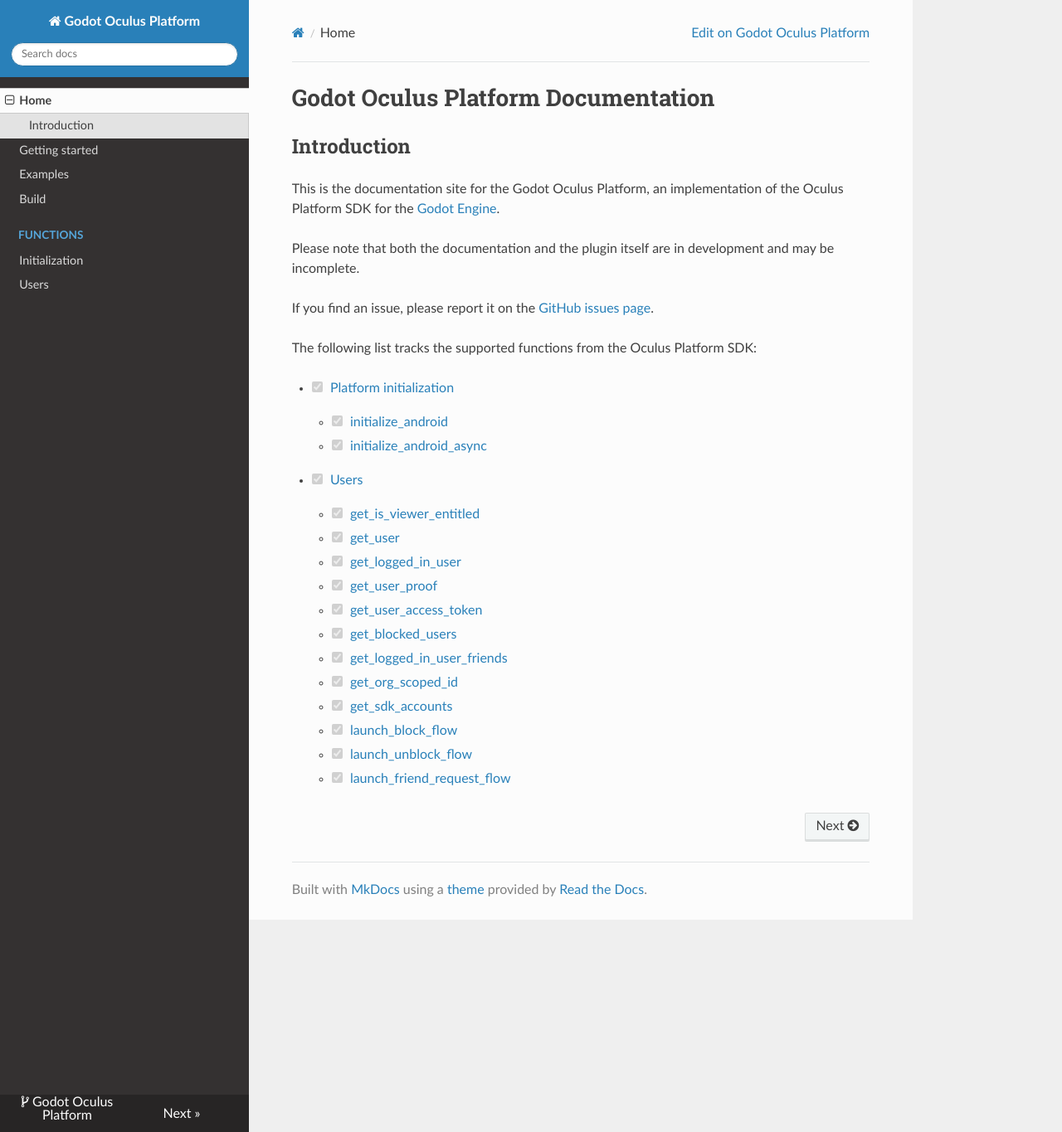
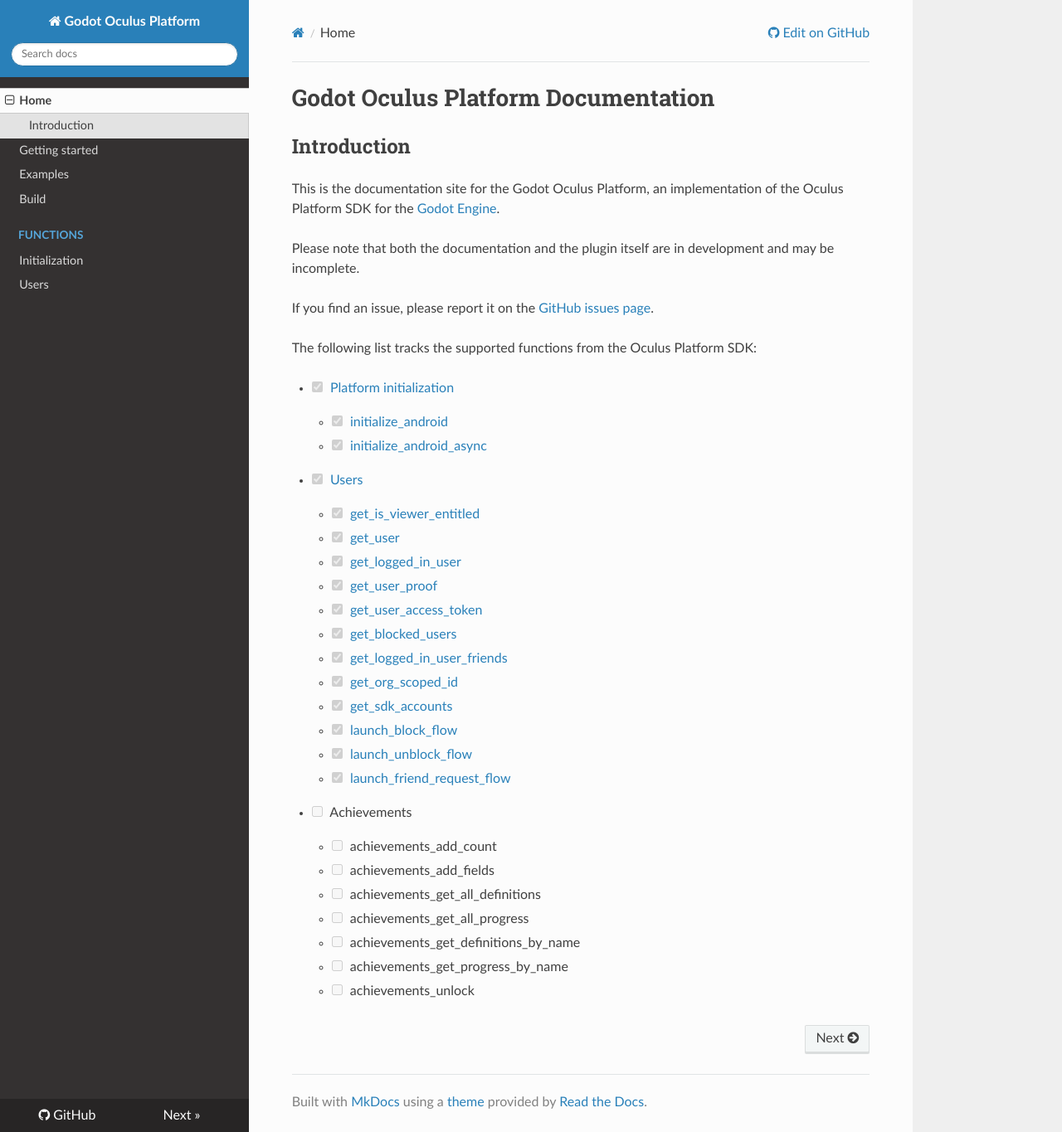
Before and after one commit to decacis/godot_oculus_platform, an MkDocs documentation site: the page built from docs/index.md, in a window 1280 px wide and 1365 px high. Shown: the whole window at 83% size. Built offline with MkDocs 1.6.1, drawn with Linux system fonts in a browser that asks for light colours; nearby versions of some CDN libraries.

Commit message:
Fixed typo in initialization and updated functions tracker

```diff
--- a/docs/index.md
+++ b/docs/index.md
@@ -26,3 +26,11 @@
     * [x] [launch_block_flow](/godot_oculus_platform/functions/users/#launch_block_flow)
     * [x] [launch_unblock_flow](/godot_oculus_platform/functions/users/#launch_unblock_flow)
     * [x] [launch_friend_request_flow](/godot_oculus_platform/functions/users/#launch_friend_request_flow)
+- [ ] Achievements
+    * [ ] achievements_add_count
+    * [ ] achievements_add_fields
+    * [ ] achievements_get_all_definitions
+    * [ ] achievements_get_all_progress
+    * [ ] achievements_get_definitions_by_name
+    * [ ] achievements_get_progress_by_name
+    * [ ] achievements_unlock
--- a/mkdocs.yml
+++ b/mkdocs.yml
@@ -1,7 +1,7 @@
 site_name: Godot Oculus Platform
 site_url: https://decacis.github.io/godot_oculus_platform
+site_description: An implementation of the Oculus Platform SDK for the Godot Engine.
 repo_url: https://github.com/decacis/godot_oculus_platform
-repo_name: Godot Oculus Platform
 edit_uri: https://github.com/decacis/godot_oculus_platform/tree/gh-pages-source/docs
 nav:
   - Home: index.md
```
Also changed, not shown: docs/functions/initialization.md (+1 -1 lines).
